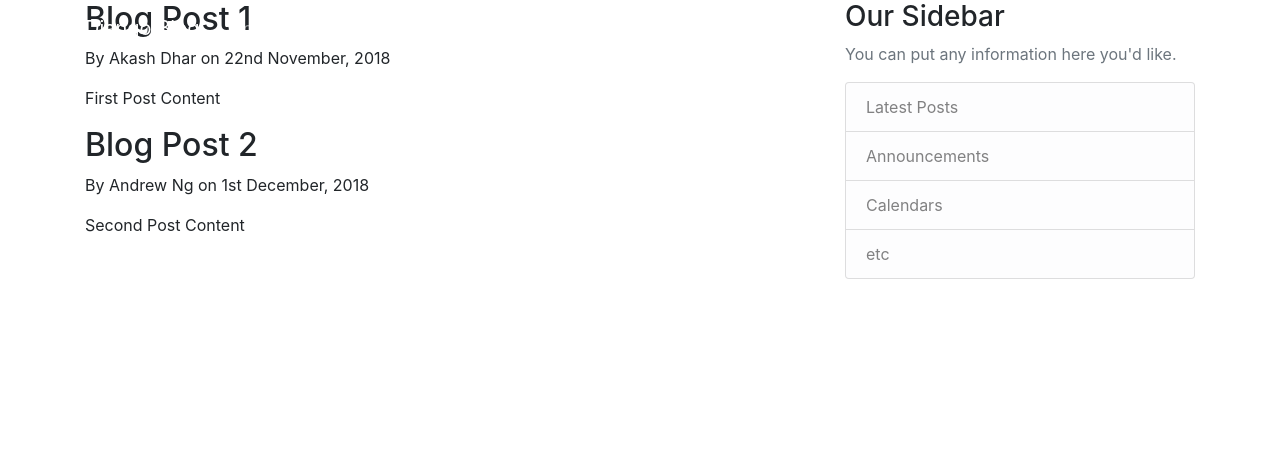
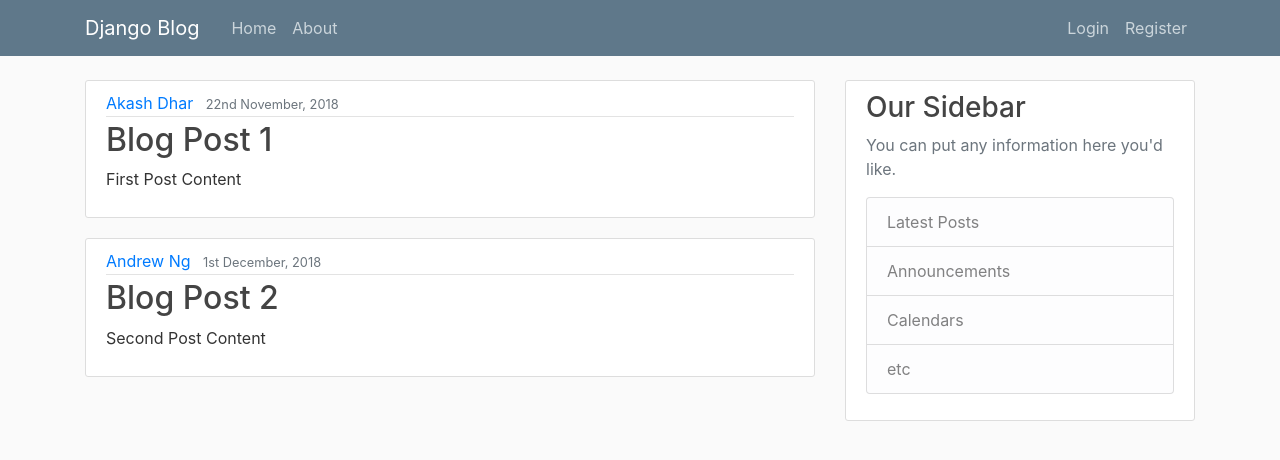
Before and after one commit to akashdhr/blog_project, a Django app: page / in a window 1280 px wide. Shown: the top 460 px of the page. Run offline with Django 3.2, Linux system fonts and the light colour scheme; some libraries are stand-ins or nearby versions.

Commit message:
Added CSS

```diff
--- /dev/null
+++ b/blog/static/blog/main.css
@@ -0,0 +1,84 @@
+body {
+    background: #fafafa;
+    color: #333333;
+    margin-top: 5rem;
+}
+
+h1, h2, h3, h4, h5, h6 {
+color: #444444;
+}
+
+ul {
+margin: 0;
+}
+
+.bg-steel {
+background-color: #5f788a;
+}
+
+.site-header .navbar-nav .nav-link {
+color: #cbd5db;
+}
+
+.site-header .navbar-nav .nav-link:hover {
+color: #ffffff;
+}
+
+.site-header .navbar-nav .nav-link.active {
+font-weight: 500;
+}
+
+.content-section {
+background: #ffffff;
+padding: 10px 20px;
+border: 1px solid #dddddd;
+border-radius: 3px;
+margin-bottom: 20px;
+}
+
+.article-title {
+color: #444444;
+}
+
+a.article-title:hover {
+color: #428bca;
+text-decoration: none;
+}
+
+.article-content {
+white-space: pre-line;
+}
+
+.article-img {
+height: 65px;
+width: 65px;
+margin-right: 16px;
+}
+
+.article-metadata {
+padding-bottom: 1px;
+margin-bottom: 4px;
+border-bottom: 1px solid #e3e3e3
+}
+
+.article-metadata a:hover {
+color: #333;
+text-decoration: none;
+}
+
+.article-svg {
+width: 25px;
+height: 25px;
+vertical-align: middle;
+}
+
+.account-img {
+height: 125px;
+width: 125px;
+margin-right: 20px;
+margin-bottom: 16px;
+}
+
+.account-heading {
+font-size: 2.5rem;
+}
--- a/blog/templates/blog/base.html
+++ b/blog/templates/blog/base.html
@@ -1,3 +1,4 @@
+{% load static %}
 <!DOCTYPE html>
 <html>
     <head>
@@ -11,7 +12,7 @@
 
         <!-- Bootstrap CSS -->
         <link rel="stylesheet" href="https://maxcdn.bootstrapcdn.com/bootstrap/4.0.0/css/bootstrap.min.css" integrity="sha384-Gn5384xqQ1aoWXA+058RXPxPg6fy4IWvTNh0E263XmFcJlSAwiGgFAW/dAiS6JXm" crossorigin="anonymous">
-
+        <link rel="stylesheet" type="text/css" href="{% static 'blog/main.css' %}">
     </head>
 
     <body>
--- a/blog/templates/blog/home.html
+++ b/blog/templates/blog/home.html
@@ -1,8 +1,15 @@
 {% extends "blog/base.html" %}
 {% block content %}
 {% for post in posts %}
-    <h2>{{ post.title }}</h2>
-    <p>By {{post.author}} on {{post.date_posted}}</p>
-    <p>{{ post.content }}</p>
+    <article class="media content-section">
+        <div class="media-body">
+            <div class="article-metadata">
+            <a class="mr-2" href="#">{{ post.author }}</a>
+            <small class="text-muted">{{ post.date_posted }}</small>
+            </div>
+            <h2><a class="article-title" href="#">{{ post.title }}</a></h2>
+            <p class="article-content">{{ post.content }}</p>
+        </div>
+    </article>
 {% endfor %}
 {% endblock content %}
```
